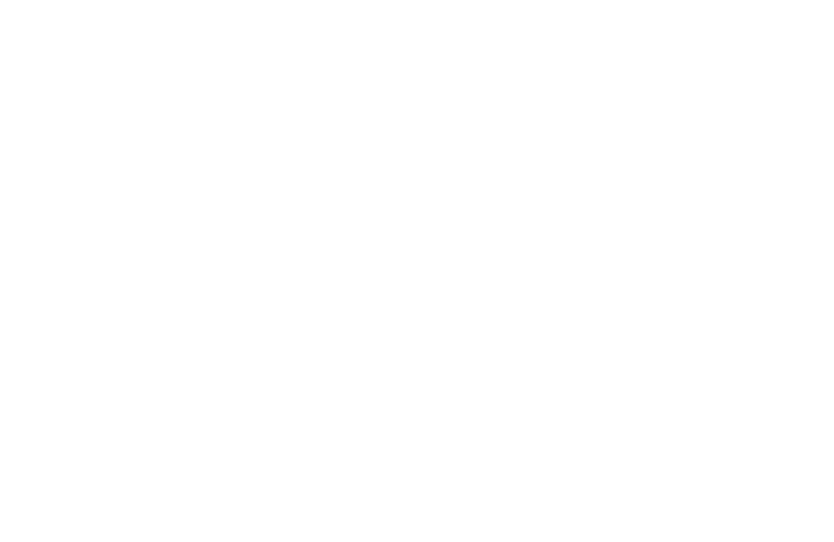
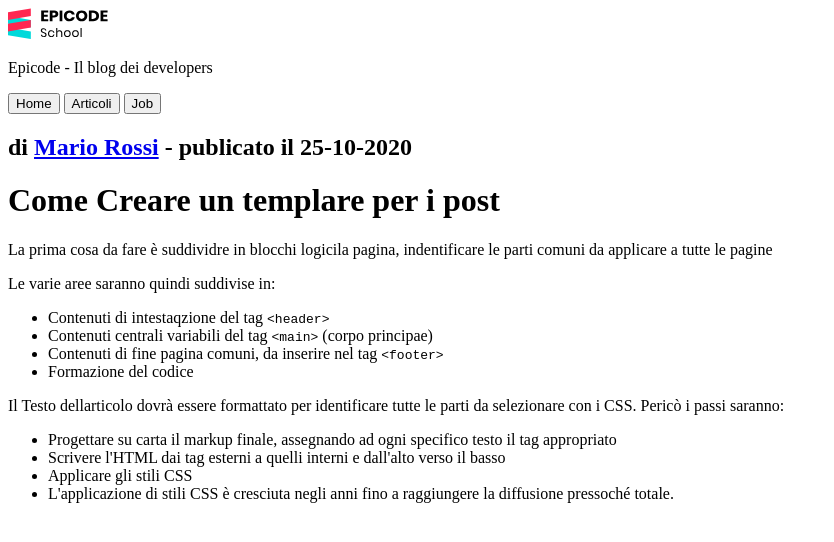
Before and after one commit to aras-pourbijan/U1-W1-D2-form-layout, a plain HTML site: page index.html in a window 1280 px wide. Shown: the whole page, without its empty margins (0-834 px from the left). Drawn offline with Linux system fonts and the light colour scheme.

Commit message:
fino tabella

```diff
--- a/index.html
+++ b/index.html
@@ -4,7 +4,74 @@
     <meta charset="UTF-8" />
     <meta http-equiv="X-UA-Compatible" content="IE=edge" />
     <meta name="viewport" content="width=device-width, initial-scale=1.0" />
-    <title>Document</title>
+    <meta
+      content="Primi passi operativi per creare un modello di pagina HTML per un post. Scopi come iniziare in modo facile."
+    />
+
+    <title>Sviluppo di una pagina web - Blog Epicode</title>
   </head>
-  <body></body>
+
+  <body>
+    <header>
+      <div><img src="./assets/img/logo.svg" alt="Epicode" width="100px" /></div>
+      <div><p>Epicode - Il blog dei developers</p></div>
+    </header>
+
+    <nav>
+      <button>Home</button>
+      <button>Articoli</button>
+      <button>Job</button>
+    </nav>
+
+    <main>
+      <div>
+        <h2>di <a href="http://">Mario Rossi</a> - publicato il 25-10-2020</h2>
+        <h1>Come Creare un templare per i post</h1>
+      </div>
+      <p>
+        La prima cosa da fare è suddividre in blocchi logicila pagina,
+        indentificare le parti comuni da applicare a tutte le pagine
+      </p>
+
+      <div>
+        <p>Le varie aree saranno quindi suddivise in:</p>
+        <ul>
+          <li>Contenuti di intestaqzione del tag <code>&ltheader&gt</code></li>
+          <li>
+            Contenuti centrali variabili del tag
+            <code>&ltmain&gt</code> (corpo principae)
+          </li>
+          <li>
+            Contenuti di fine pagina comuni, da inserire nel tag
+            <code>&ltfooter&gt</code>
+          </li>
+          <li>Formazione del codice</li>
+        </ul>
+      </div>
+
+      <div>
+        <p>
+          Il Testo dellarticolo dovrà essere formattato per identificare tutte
+          le parti da selezionare con i CSS. Pericò i passi saranno:
+        </p>
+        <ul>
+          <li>
+            Progettare su carta il markup finale, assegnando ad ogni specifico
+            testo il tag appropriato
+          </li>
+          <li>
+            Scrivere l'HTML dai tag esterni a quelli interni e dall'alto verso
+            il basso
+          </li>
+          <li>Applicare gli stili CSS</li>
+          <li>
+            L'applicazione di stili CSS è cresciuta negli anni fino a
+            raggiungere la diffusione pressoché totale.
+          </li>
+        </ul>
+      </div>
+    </main>
+
+    <footer></footer>
+  </body>
 </html>
```
Also changed, not shown: assets/img/logo.svg (added).
